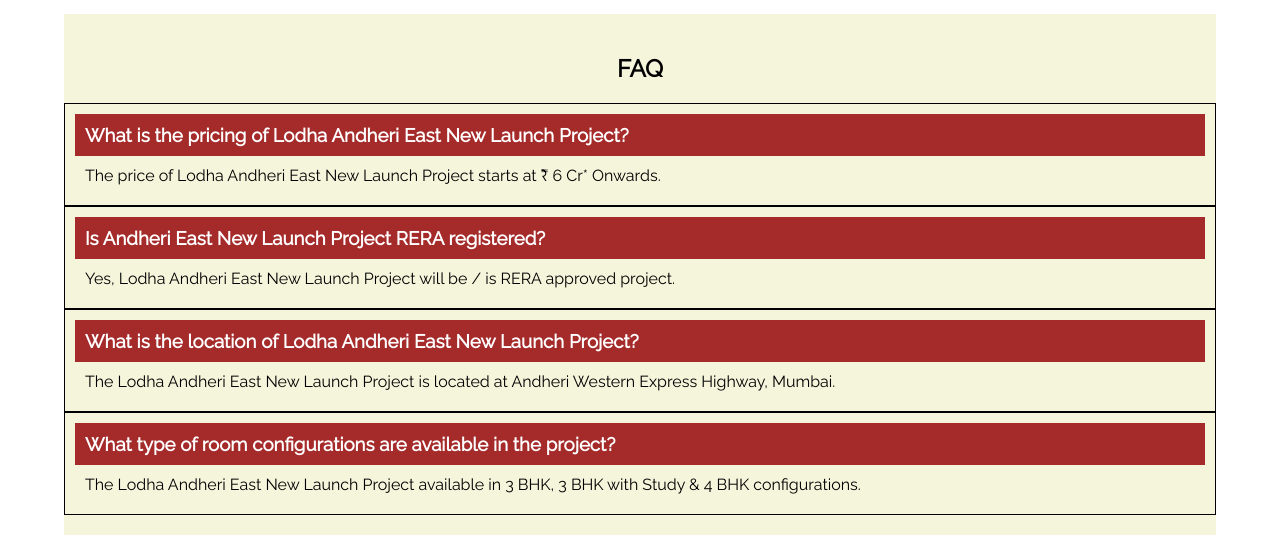
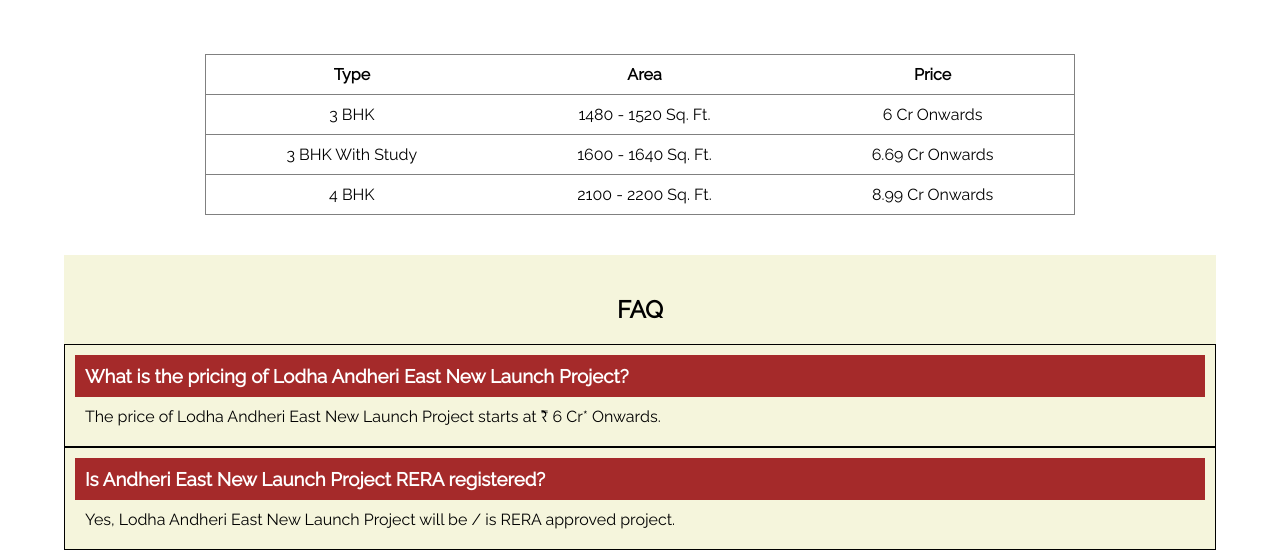
Before and after one commit to PriyanshuChand/Lodha-Luxary-Website, a plain HTML site: page index.html in a window 1280 px wide. Shown: the part 4518-5068 px from the top of the page. Drawn offline with Linux system fonts and the light colour scheme.

Commit message:
added table

```diff
--- a/index.html
+++ b/index.html
@@ -220,6 +220,31 @@
 
             </div>
         </div>
+       <div class="table">
+        <table>
+            <tr>
+                <th>Type</th>
+                <th>Area</th>
+                <th>Price</th>
+            </tr>
+            <tr>
+                <td>3 BHK</td>
+                <td>1480 - 1520 Sq. Ft.	</td>
+                <td>6 Cr Onwards
+                </td>
+            </tr>
+            <tr>
+                <td>3 BHK With Study</td>
+                <td>1600 - 1640 Sq. Ft.	</td>
+                <td>6.69 Cr Onwards</td>
+            </tr>
+            <tr>
+                <td>4 BHK	</td>
+                <td>2100 - 2200 Sq. Ft.	</td>
+                <td>8.99 Cr Onwards</td>
+            </tr>
+        </table>
+       </div>
     </div>
     <div class="faq">
         <h2>FAQ</h2>
--- a/styles.css
+++ b/styles.css
@@ -197,6 +197,19 @@ h2 {
     border-radius: 5px;
     border: none;
 }
+
+table {
+    border: 1px solid gray;
+    border-collapse: collapse;
+    margin: 40px auto;
+}
+th, td {
+    padding: 10px 80px ;
+    text-align: center;
+    border-top: 1px solid grey;
+    margin: 0px;
+}
+
 .faq {
     margin: auto;
     width: 90%;
```
